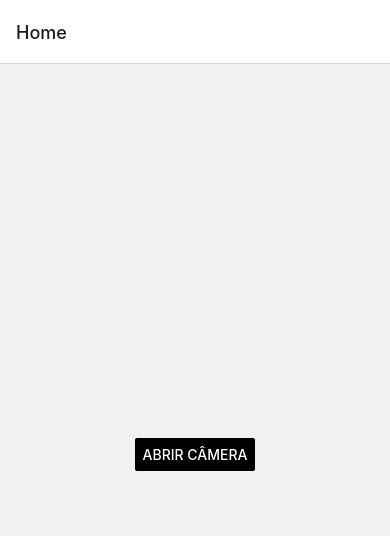
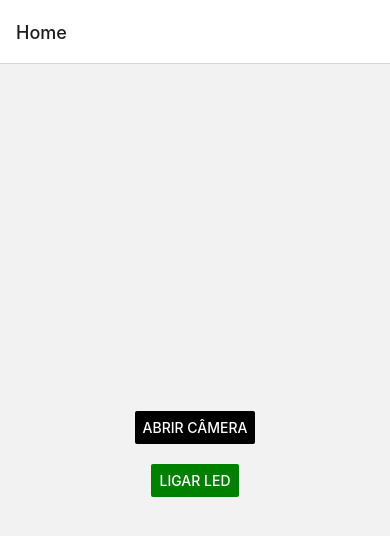
Before and after one commit to Fogazzaa/cameraApp, a React Native app: screen /Home in a window 390 px wide. Shown: the top 536 px of the page. Built offline with nearby package versions, Linux system fonts and the light colour scheme.

Commit message:
01-09-25 / feat: Implementando Monitoramento de Botão

```diff
--- a/package.json
+++ b/package.json
@@ -13,7 +13,7 @@
     "@expo/vector-icons": "^14.0.2",
     "@react-navigation/native": "^6.1.18",
     "@react-navigation/stack": "^6.3.21",
-    "axios": "^1.6.7",
+    "axios": "^1.11.0",
     "expo": "53.0.20",
     "expo-camera": "~16.1.11",
     "expo-contacts": "~14.2.5",
--- a/src/homeScreen.js
+++ b/src/homeScreen.js
@@ -1,21 +1,41 @@
 import React from "react";
 import { View, Button } from "react-native";
-import { useNavigation } from '@react-navigation/native';
+import { useNavigation } from "@react-navigation/native";
+import { useState } from "react";
+import api from "./services/api";
 
 const HomeScreen = () => {
+  const [stateLed, setStateLed] = useState({ value: false });
+  const navigation = useNavigation();
 
-    const navigation = useNavigation();
+  const handleCam = () => {
+    navigation.navigate("Cam");
+  };
 
-    const handleCam = () => {
-        navigation.navigate("Cam")
+  async function ledToogle() {
+    try {
+      const response = await api.toggleLed({ value: `${!stateLed.value}` });
+      setStateLed({ value: !stateLed.value });
+      console.log("Resposta: ", response.data);
+    } catch (error) {
+      console.log("Erro: ", error.response.data);
     }
+  }
 
-    return(
-        <View style={{flex: 1, justifyContent: "center", alignItems: "center"}}>
-            <Button title="Abrir Câmera" onPress={handleCam} color='black'/>
-        </View>
-    )
-
-}
+  return (
+    <View style={{ flex: 1, justifyContent: "center", alignItems: "center" }}>
+      <View style={{ marginBottom: 20 }}>
+        <Button title="Abrir Câmera" onPress={handleCam} color="black" />
+      </View>
+      <View>
+        <Button
+          title={stateLed.value ? "Desligar LED" : "Ligar LED"}
+          onPress={ledToogle}
+          color={stateLed.value ? "red" : "green"}
+        />
+      </View>
+    </View>
+  );
+};
 
 export default HomeScreen;
--- /dev/null
+++ b/src/services/api.js
@@ -0,0 +1,16 @@
+import axios from "axios";
+
+const api = axios.create({
+  baseURL: "https://io.adafruit.com/api/v2/fogazza/feeds/",
+  headers: {
+    accept: "application/json",
+    "Content-Type": "application/json",
+    "X-AIO-Key": "aio_yuwn43VjTMw8ncn46128ivfdanA6",
+  },
+});
+
+const sheets = {
+  toggleLed: (stateLed) => api.post(`botaoled/data`, stateLed),
+};
+
+export default sheets;
```
Also changed, not shown: 1 other file (tests, documents, lock files or other folders).
